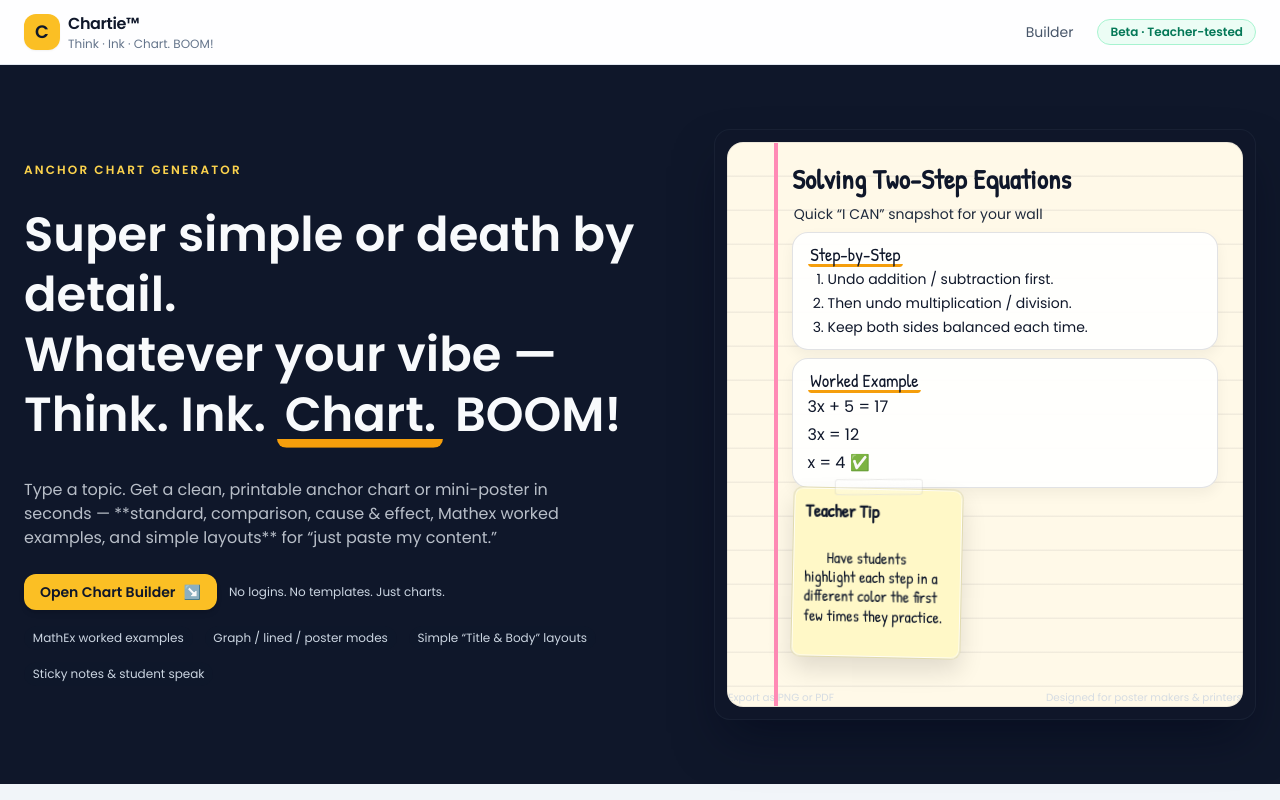
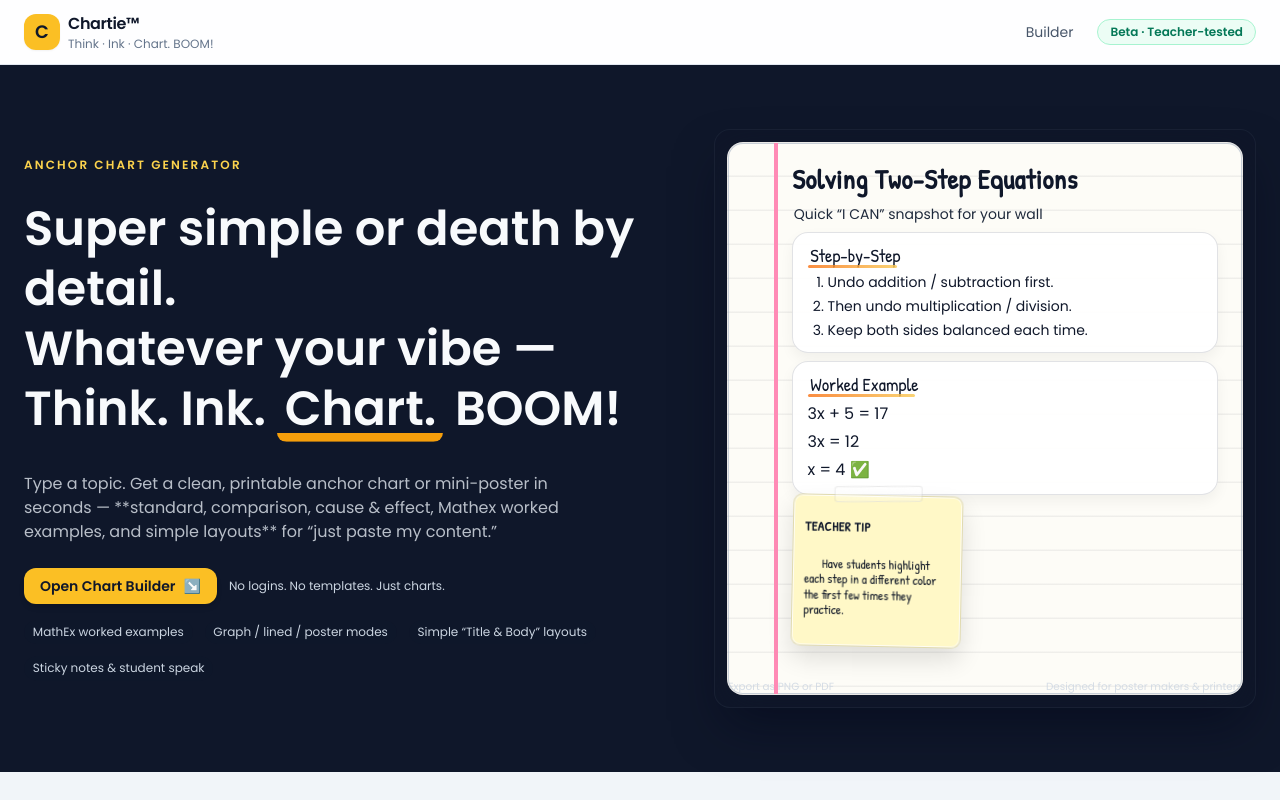
Before and after one commit to GMalvern/chartie-frontend, a plain HTML site: page index.html in a window 1280 px wide. Shown: the top 800 px of the page. Drawn offline with nearby package versions, Linux system fonts and the light colour scheme.

Commit message:
Enhance styles for landing preview and tips
Added styles for landing preview and teacher tip sections.

```diff
--- a/style.css
+++ b/style.css
@@ -339,3 +339,74 @@ h1 {
 .sample-output * {
   color: #1e293b !important;        /* applies to all nested text */
 }
+/* Landing preview "paper" tweaks */
+.paper {
+  border-radius: 1.25rem;
+  overflow: hidden;
+}
+
+/* The inner sheet area */
+.anchor-sheet {
+  border-radius: 1.25rem;
+  background-color: #fdfcf7; /* warm off-white */
+  box-shadow:
+    inset 0 0 0 1px rgba(148, 163, 184, 0.5),
+    0 10px 30px rgba(15, 23, 42, 0.6);
+}
+
+/* Optional: make the lined-paper effect a bit softer if bg-lined-light is yours */
+/*
+.bg-lined-light {
+  background-size: 100% 24px;
+  background-color: #fdfcf7;
+  background-blend-mode: multiply;
+}
+*/
+.marker-title {
+  letter-spacing: 0.02em;
+  text-shadow: 0 1px 0 rgba(255, 255, 255, 0.6);
+}
+/* Clean up heading highlight in cards (no thick bleedy underline) */
+.card .marker-h .hl {
+  text-decoration: none;
+  background: transparent;
+  box-shadow: none;
+}
+
+/* Marker-style underline for section titles */
+.card .marker-h {
+  position: relative;
+  display: inline-block;
+  padding-bottom: 0.15rem;
+}
+
+.card .marker-h::after {
+  content: "";
+  position: absolute;
+  left: 0.05rem;
+  right: 0.4rem;
+  bottom: 0.05rem;
+  height: 3px;
+  border-radius: 999px;
+  background: linear-gradient(
+    90deg,
+    rgba(249, 115, 22, 0.9),
+    rgba(249, 201, 84, 0.9)
+  );
+  opacity: 0.9;
+}
+/* Teacher Tip styling in the landing preview */
+.anchor-sheet .sticky h4 {
+  font-size: 0.8rem;
+  text-transform: uppercase;
+  letter-spacing: 0.04em;
+  margin-top: 0.75rem;
+  margin-bottom: 0.25rem;
+  color: #0f172a;
+}
+
+.anchor-sheet .sticky p {
+  font-size: 0.8rem;
+  color: #111827;
+  max-width: 18rem;
+}
```
